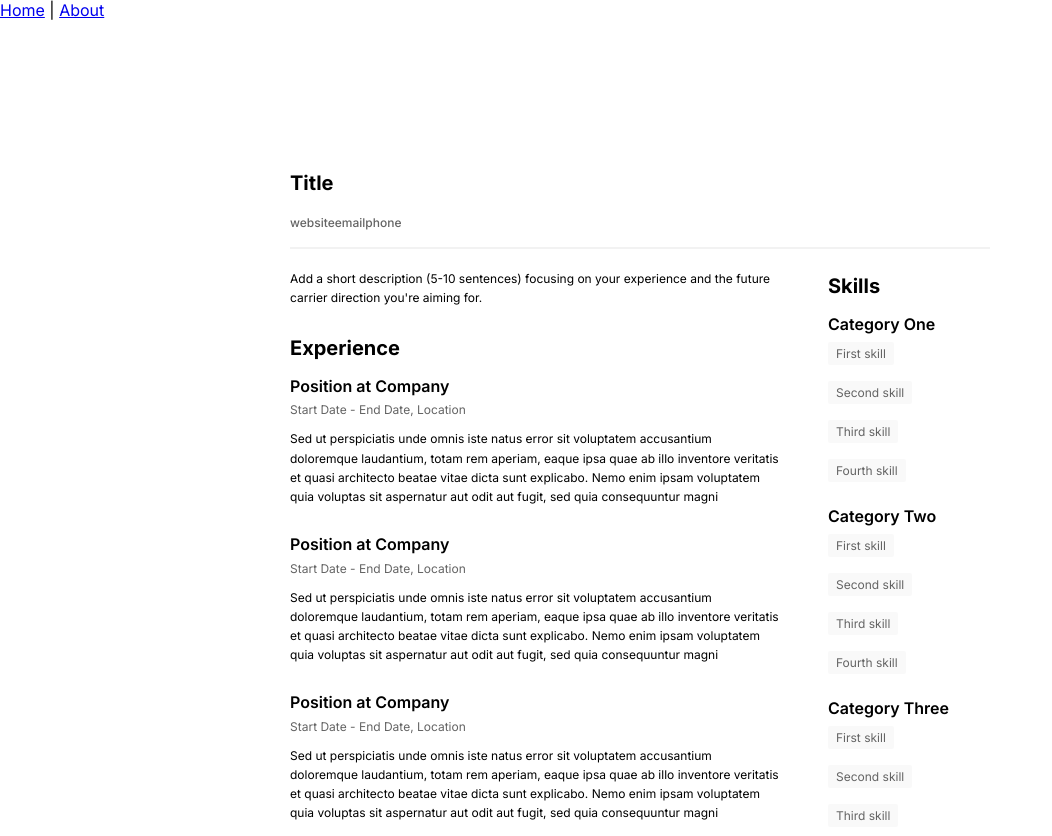
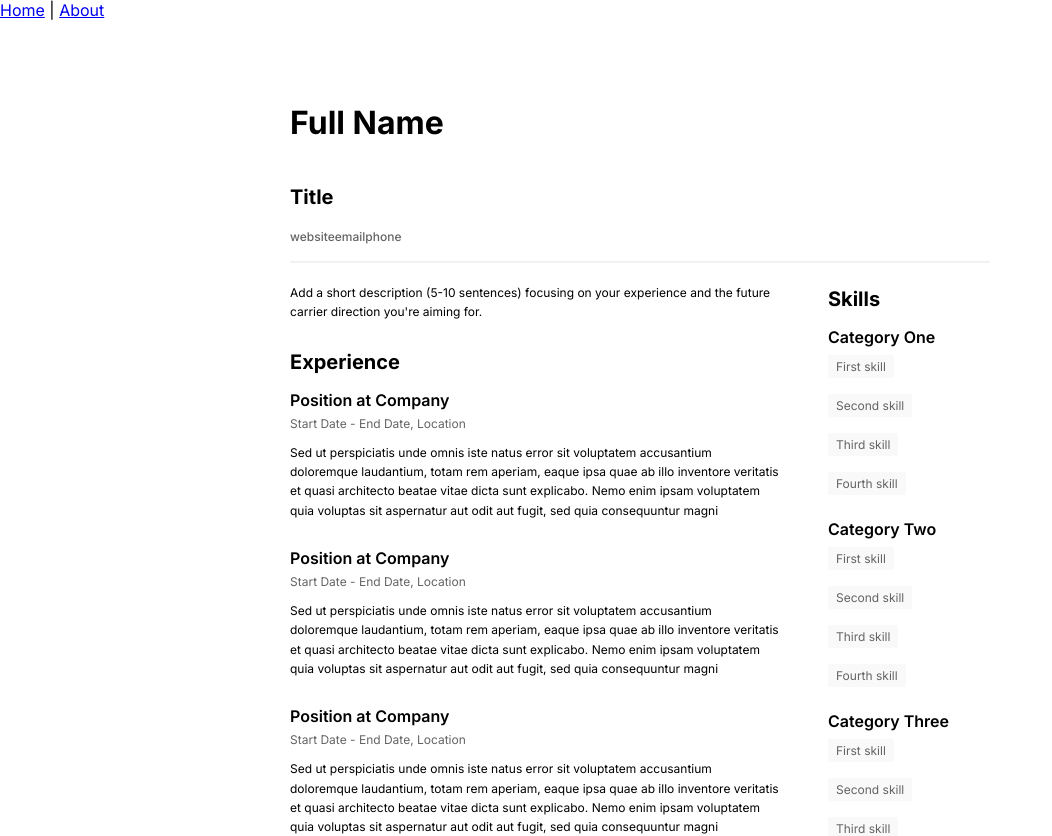
Before and after one commit to LivaRaita/resume-web-templates, a Vue app: page / in a window 1280 px wide. Shown: the top 836 px of the page, without its empty margins (0-1052 px from the left). Built offline with nearby package versions, Linux system fonts and the light colour scheme.

Commit message:
add prettier config and fix the line brak issues

```diff
--- a/src/global-styles/main.css
+++ b/src/global-styles/main.css
@@ -47,6 +47,7 @@ nav {
 h1 {
 	font-size: 2rem;
 	font-weight: 700;
+	display: inline-block;
 }
 
 h2 {
--- a/src/views/ResumeTemplate.vue
+++ b/src/views/ResumeTemplate.vue
@@ -1,9 +1,9 @@
 <template>
   <div class="container">
     <section class="header">
-      <h1 contenteditable="true" placeholder="Full Name">
-        {{ fullName }}
-      </h1>
+      <h1 contenteditable="true" :placeholder="heading1.placeholder">{{
+        heading1.textContent
+      }}</h1>
       <h2 contenteditable="true" placeholder="Title"></h2>
       <div class="contacts">
         <a href="" contenteditable="true" placeholder="website"></a>
@@ -18,7 +18,7 @@
           class="short-description"
           contenteditable="true"
           placeholder="Add a short description (5-10 sentences) focusing on your experience and the
-        future carrier direction you're aiming for."
+				future carrier direction you're aiming for."
         ></p>
         <div class="experience">
           <h2>Experience</h2>
@@ -191,12 +191,15 @@
 // @ is an alias to /src
 
 export default {
+  name: "ResumeTemplate",
+  components: {},
   data() {
     return {
-      fullName: ""
+      heading1: {
+        textContent: "",
+        placeholder: "Full Name"
+      }
     };
-  },
-  name: "ResumeTemplate",
-  components: {}
+  }
 };
 </script>
```
Also changed, not shown: package.json (indentation only), 1 other file (tests, documents, lock files or other folders).
